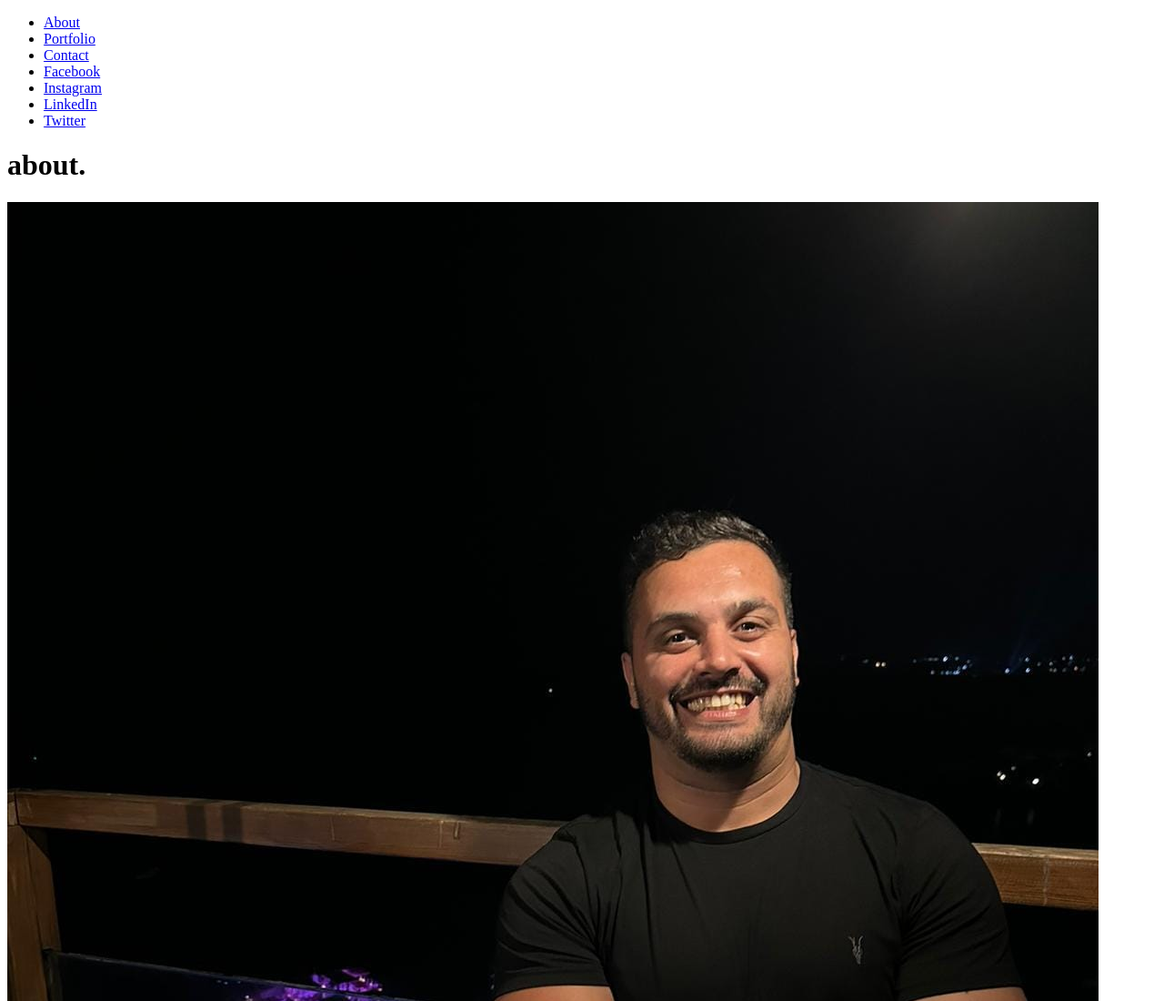
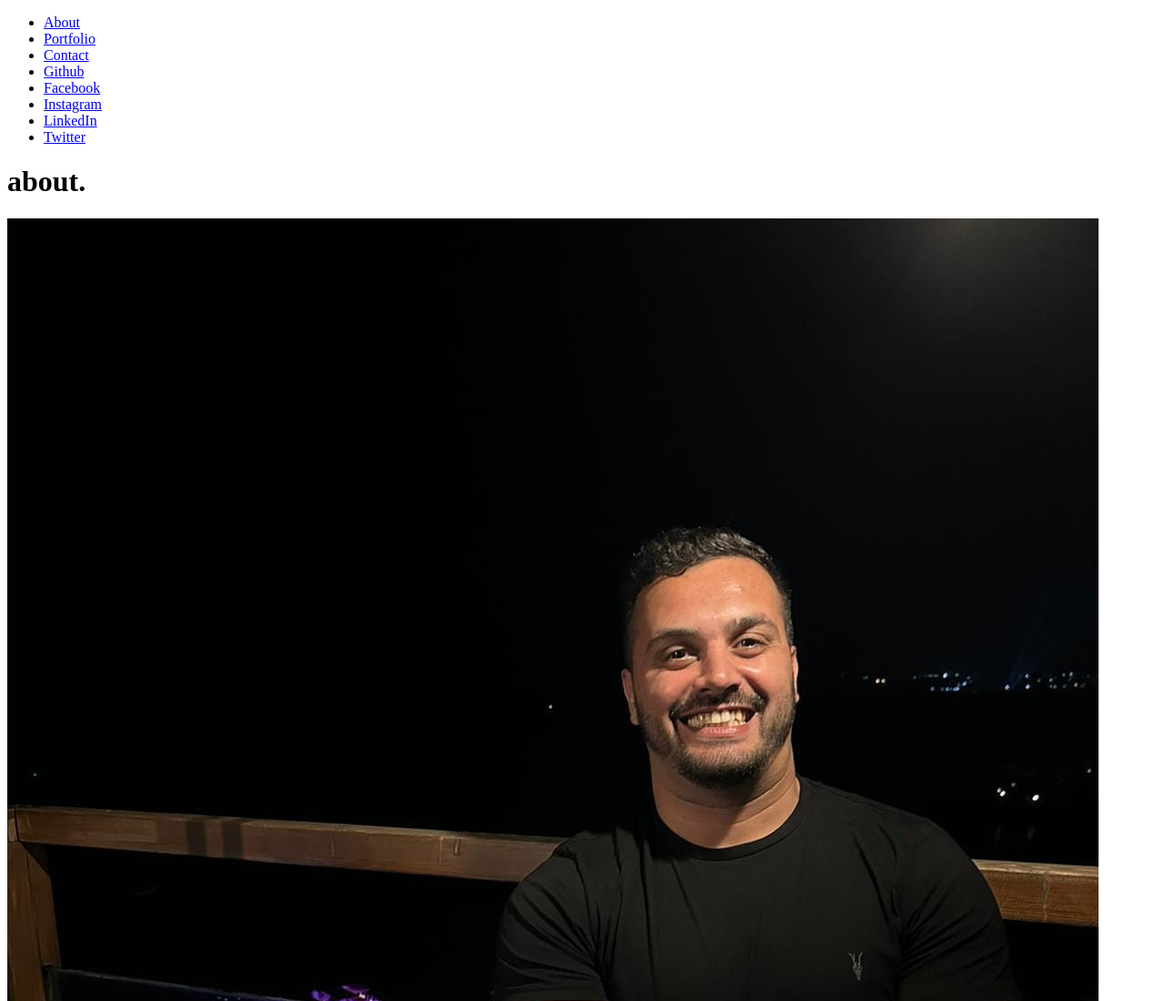
Before and after one commit to ErkanGazi20/my-portfolio, a plain HTML site: page index.html in a window 1280 px wide. Shown: the top 1100 px of the page at 91% size. Drawn offline with Linux system fonts and the light colour scheme.

Commit message:
Added Github link

```diff
--- a/index.html
+++ b/index.html
@@ -17,6 +17,9 @@
                 </li>
                 <li>
                     <a href="#">Contact</a>
+                </li>
+                <li>
+                    <a href="https://github.com/ErkanGazi20" target="_blank">Github</a>
                 </li>
                 <li>
                     <a href="https://www.facebook.com/erkan.gazi.71/" target="_blank">Facebook</a>
```
